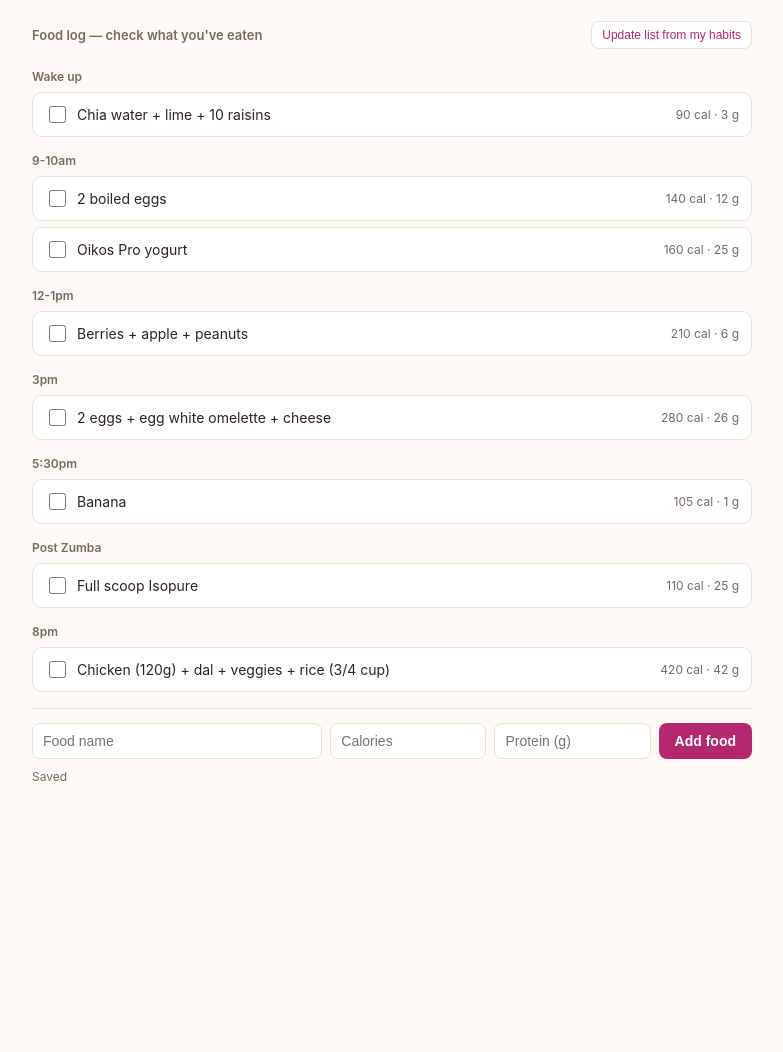
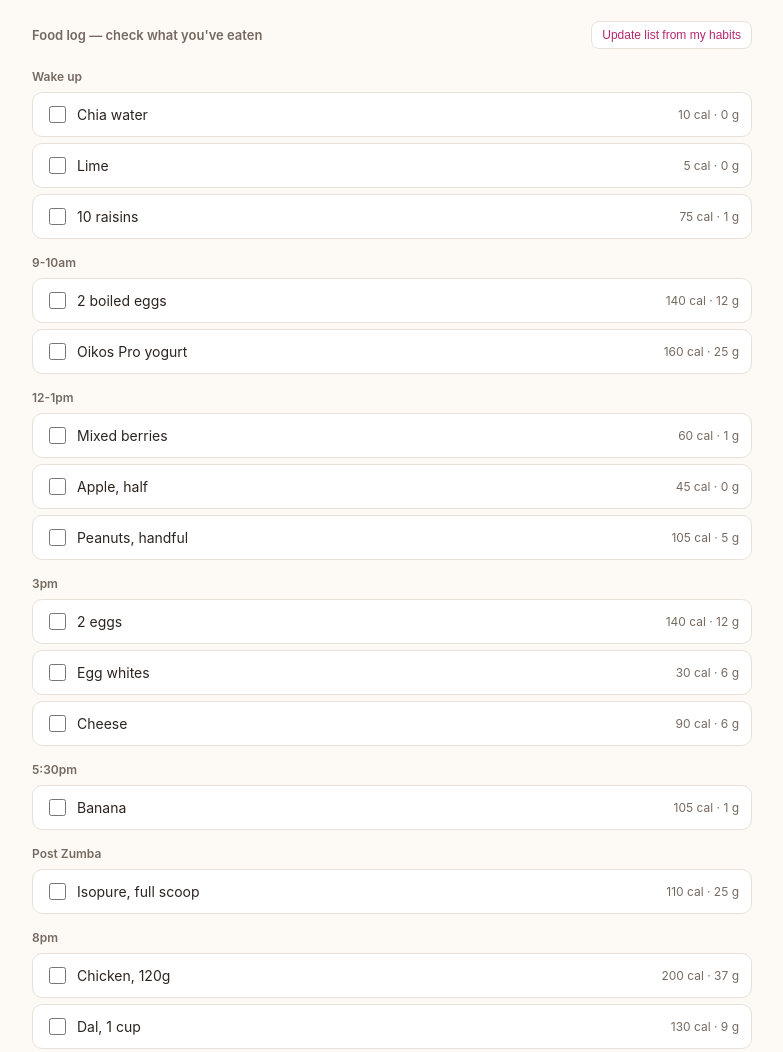
Before and after one commit to underhoodmarketers/pre-daily-tracker, a plain HTML site: page index.html in a window 1280 px wide. Shown: the part 827-1879 px from the top of the page, without its empty margins (248-1031 px from the left). Before the commit the page ends 1671 px from the top, so only its background shows below. Drawn offline with Linux system fonts and the light colour scheme.

Commit message:
Update index.html

```diff
--- a/index.html
+++ b/index.html
@@ -139,44 +139,85 @@
 const STORAGE_PREFIX = 'holisticrhythm-tracker-';
 const SPLIT_LOG_KEY = 'holisticrhythm-tracker-split-log';
 const FOOD_LIBRARY_KEY = 'holisticrhythm-tracker-food-library';
-const LIBRARY_VERSION = 3;
+const LIBRARY_VERSION = 4;
 
 const foodSchedules = {
   rest: [
-    { name: 'Chia water + lime + 10 raisins', calories: 90, protein: 3, time: 'Wake up' },
+    { name: 'Chia water', calories: 10, protein: 0, time: 'Wake up' },
+    { name: 'Lime', calories: 5, protein: 0, time: 'Wake up' },
+    { name: '10 raisins', calories: 75, protein: 1, time: 'Wake up' },
     { name: '2 boiled eggs', calories: 140, protein: 12, time: '9-10am' },
     { name: 'Oikos Pro yogurt', calories: 160, protein: 25, time: '9-10am' },
-    { name: 'Berries + apple + peanuts', calories: 210, protein: 6, time: '12-1pm' },
-    { name: '2 eggs + egg white omelette + cheese', calories: 280, protein: 26, time: '3pm' },
-    { name: 'Chicken (100g) + dal + veggies', calories: 320, protein: 38, time: '8pm' }
+    { name: 'Mixed berries', calories: 60, protein: 1, time: '12-1pm' },
+    { name: 'Apple, half', calories: 45, protein: 0, time: '12-1pm' },
+    { name: 'Peanuts, handful', calories: 105, protein: 5, time: '12-1pm' },
+    { name: '2 eggs', calories: 140, protein: 12, time: '3pm' },
+    { name: 'Egg whites', calories: 30, protein: 6, time: '3pm' },
+    { name: 'Cheese', calories: 90, protein: 6, time: '3pm' },
+    { name: 'Chicken, 100g', calories: 165, protein: 31, time: '8pm' },
+    { name: 'Dal, 1 cup', calories: 130, protein: 9, time: '8pm' },
+    { name: 'Vegetables', calories: 60, protein: 3, time: '8pm' }
   ],
   zumba: [
-    { name: 'Chia water + lime + 10 raisins', calories: 90, protein: 3, time: 'Wake up' },
+    { name: 'Chia water', calories: 10, protein: 0, time: 'Wake up' },
+    { name: 'Lime', calories: 5, protein: 0, time: 'Wake up' },
+    { name: '10 raisins', calories: 75, protein: 1, time: 'Wake up' },
     { name: '2 boiled eggs', calories: 140, protein: 12, time: '9-10am' },
     { name: 'Oikos Pro yogurt', calories: 160, protein: 25, time: '9-10am' },
-    { name: 'Berries + apple + peanuts', calories: 210, protein: 6, time: '12-1pm' },
-    { name: '2 eggs + egg white omelette + cheese', calories: 280, protein: 26, time: '3pm' },
+    { name: 'Mixed berries', calories: 60, protein: 1, time: '12-1pm' },
+    { name: 'Apple, half', calories: 45, protein: 0, time: '12-1pm' },
+    { name: 'Peanuts, handful', calories: 105, protein: 5, time: '12-1pm' },
+    { name: '2 eggs', calories: 140, protein: 12, time: '3pm' },
+    { name: 'Egg whites', calories: 30, protein: 6, time: '3pm' },
+    { name: 'Cheese', calories: 90, protein: 6, time: '3pm' },
     { name: 'Banana', calories: 105, protein: 1, time: '5:30pm' },
-    { name: 'Full scoop Isopure', calories: 110, protein: 25, time: 'Post Zumba' },
-    { name: 'Chicken (120g) + dal + veggies + rice (3/4 cup)', calories: 420, protein: 42, time: '8pm' }
+    { name: 'Isopure, full scoop', calories: 110, protein: 25, time: 'Post Zumba' },
+    { name: 'Chicken, 120g', calories: 200, protein: 37, time: '8pm' },
+    { name: 'Dal, 1 cup', calories: 130, protein: 9, time: '8pm' },
+    { name: 'Vegetables', calories: 60, protein: 3, time: '8pm' },
+    { name: 'Rice, 3/4 cup', calories: 155, protein: 3, time: '8pm' }
   ],
   strength: [
-    { name: 'Chia water + lime + 10 raisins', calories: 90, protein: 3, time: 'Wake up' },
-    { name: 'Oikos Pro yogurt + handful peanuts', calories: 250, protein: 27, time: '8:30am' },
-    { name: '2 eggs + 2 egg whites + Levels shake', calories: 320, protein: 38, time: 'Post gym' },
-    { name: 'Berries + apple + cottage cheese (1/2 cup)', calories: 240, protein: 14, time: '12-1pm' },
-    { name: '2 eggs + egg white omelette + cheese', calories: 280, protein: 26, time: '3pm' },
-    { name: 'Chicken (130g) + dal + veggies + rice', calories: 440, protein: 44, time: '8pm' }
+    { name: 'Chia water', calories: 10, protein: 0, time: 'Wake up' },
+    { name: 'Lime', calories: 5, protein: 0, time: 'Wake up' },
+    { name: '10 raisins', calories: 75, protein: 1, time: 'Wake up' },
+    { name: 'Oikos Pro yogurt', calories: 160, protein: 25, time: '8:30am' },
+    { name: 'Peanuts, handful', calories: 105, protein: 5, time: '8:30am' },
+    { name: '2 eggs', calories: 140, protein: 12, time: 'Post gym' },
+    { name: '2 egg whites', calories: 30, protein: 6, time: 'Post gym' },
+    { name: 'Levels shake', calories: 150, protein: 20, time: 'Post gym' },
+    { name: 'Mixed berries', calories: 60, protein: 1, time: '12-1pm' },
+    { name: 'Apple, half', calories: 45, protein: 0, time: '12-1pm' },
+    { name: 'Cottage cheese, 1/2 cup', calories: 90, protein: 12, time: '12-1pm' },
+    { name: '2 eggs', calories: 140, protein: 12, time: '3pm' },
+    { name: 'Egg whites', calories: 30, protein: 6, time: '3pm' },
+    { name: 'Cheese', calories: 90, protein: 6, time: '3pm' },
+    { name: 'Chicken, 130g', calories: 215, protein: 40, time: '8pm' },
+    { name: 'Dal, 1 cup', calories: 130, protein: 9, time: '8pm' },
+    { name: 'Vegetables', calories: 60, protein: 3, time: '8pm' },
+    { name: 'Rice, 1 cup', calories: 205, protein: 4, time: '8pm' }
   ],
   both: [
-    { name: 'Chia water + lime + 10 raisins', calories: 90, protein: 3, time: 'Wake up' },
-    { name: 'Oikos Pro yogurt + handful peanuts', calories: 250, protein: 27, time: '8:30am' },
-    { name: '2 eggs + 2 egg whites + Levels shake', calories: 320, protein: 38, time: 'Post gym' },
-    { name: 'Berries + apple + cottage cheese (1/2 cup)', calories: 240, protein: 14, time: '12-1pm' },
-    { name: '2 eggs + egg white omelette + cheese', calories: 280, protein: 26, time: '3pm' },
+    { name: 'Chia water', calories: 10, protein: 0, time: 'Wake up' },
+    { name: 'Lime', calories: 5, protein: 0, time: 'Wake up' },
+    { name: '10 raisins', calories: 75, protein: 1, time: 'Wake up' },
+    { name: 'Oikos Pro yogurt', calories: 160, protein: 25, time: '8:30am' },
+    { name: 'Peanuts, handful', calories: 105, protein: 5, time: '8:30am' },
+    { name: '2 eggs', calories: 140, protein: 12, time: 'Post gym' },
+    { name: '2 egg whites', calories: 30, protein: 6, time: 'Post gym' },
+    { name: 'Levels shake', calories: 150, protein: 20, time: 'Post gym' },
+    { name: 'Mixed berries', calories: 60, protein: 1, time: '12-1pm' },
+    { name: 'Apple, half', calories: 45, protein: 0, time: '12-1pm' },
+    { name: 'Cottage cheese, 1/2 cup', calories: 90, protein: 12, time: '12-1pm' },
+    { name: '2 eggs', calories: 140, protein: 12, time: '3pm' },
+    { name: 'Egg whites', calories: 30, protein: 6, time: '3pm' },
+    { name: 'Cheese', calories: 90, protein: 6, time: '3pm' },
     { name: 'Banana', calories: 105, protein: 1, time: '5:30pm' },
-    { name: 'Full scoop Isopure', calories: 110, protein: 25, time: 'Post Zumba' },
-    { name: 'Chicken (150g) + dal + veggies + rice (50g)', calories: 480, protein: 48, time: '8pm' }
+    { name: 'Isopure, full scoop', calories: 110, protein: 25, time: 'Post Zumba' },
+    { name: 'Chicken, 150g', calories: 250, protein: 47, time: '8pm' },
+    { name: 'Dal, 1 cup', calories: 130, protein: 9, time: '8pm' },
+    { name: 'Vegetables', calories: 60, protein: 3, time: '8pm' },
+    { name: 'Rice, 50g', calories: 120, protein: 2, time: '8pm' }
   ]
 };
 
@@ -316,7 +357,7 @@ function labelForOffset(offset) {
   return offset === 0 ? 'Today' : d.toLocaleDateString(undefined, { weekday: 'short', month: 'short', day: 'numeric' });
 }
 
-const ENTRY_VERSION = 2;
+const ENTRY_VERSION = 3;
 
 let state = { day: 'zumba', foods: newDayFoods('zumba'), split: null, wellness: defaultWellness(), entryVersion: ENTRY_VERSION };
 
```
